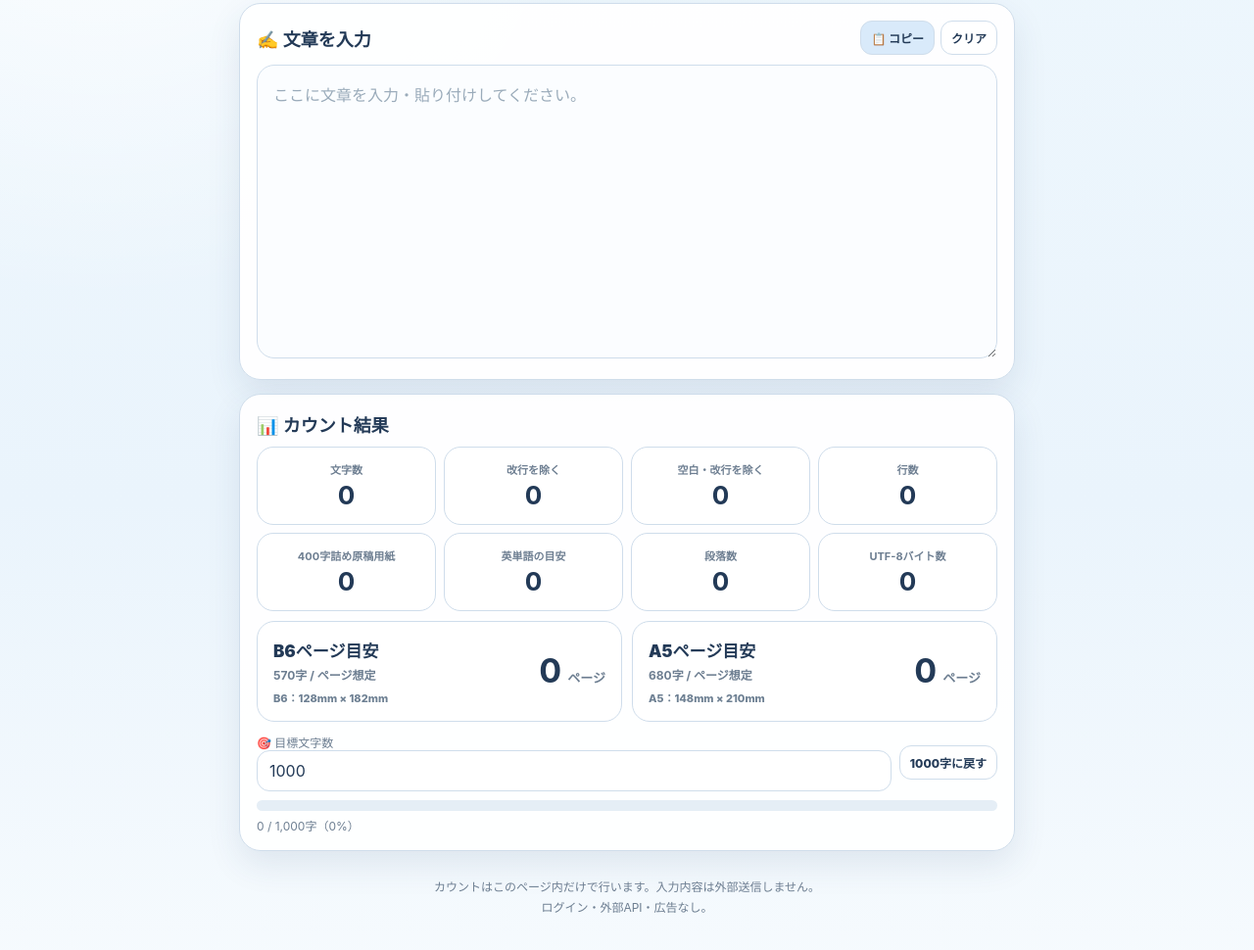
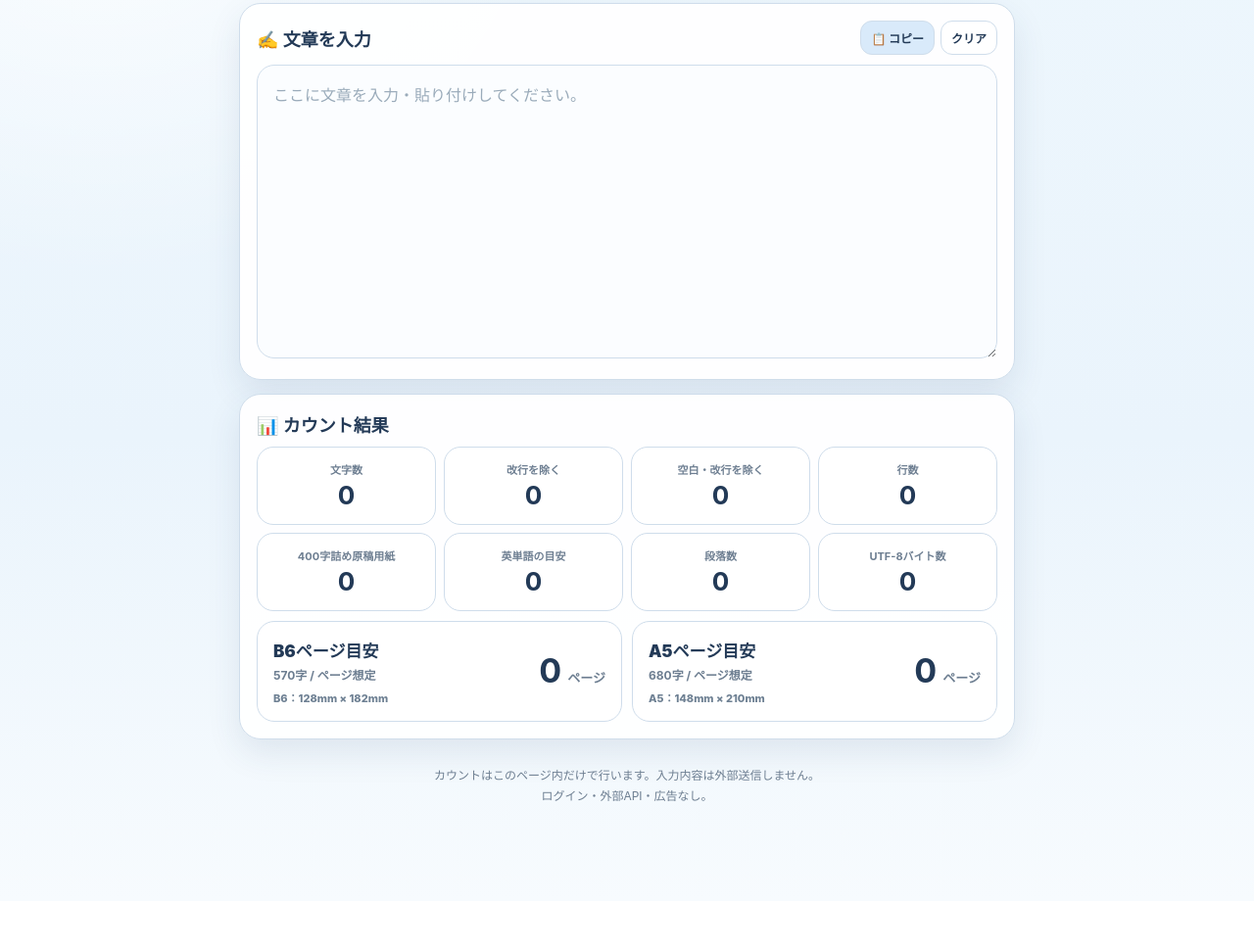
Before and after one commit to promptaiprotocol/moji-counter, a plain HTML site: page index.html in a window 1280 px wide. Shown: the part 206-1176 px from the top of the page at 98% size. After the commit the page ends 1126 px from the top, so only its background shows below. Drawn offline with Linux system fonts and the light colour scheme.

Commit message:
Add files via upload

```diff
--- a/index.html
+++ b/index.html
@@ -42,7 +42,7 @@
       padding:7px 14px;border:1px solid var(--line);border-radius:999px;
       background:rgba(255,255,255,.76);color:#526c89;font-weight:800;font-size:13px;
     }
-    h1{font-size:clamp(31px,8vw,46px);line-height:1.15;margin:12px 0 6px}
+    h1{font-size:clamp(24px,6vw,46px);line-height:1.15;margin:12px 0 6px;white-space:nowrap;letter-spacing:-.035em}
     .subtitle{margin:0;color:var(--muted);font-size:14px;line-height:1.7}
     .card{
       background:rgba(255,255,255,.95);
@@ -74,15 +74,6 @@
     }
     .counter .label{display:block;color:var(--muted);font-size:11px;font-weight:700;margin-bottom:5px}
     .counter b{font-size:26px;line-height:1.1}
-    .goal-row{display:grid;grid-template-columns:1fr auto;gap:8px;align-items:center;margin-top:12px}
-    .goal-input{
-      width:100%;min-width:0;border:1px solid var(--line);border-radius:13px;
-      padding:10px 12px;background:#fff;color:var(--ink);outline:none
-    }
-    .goal-label{font-size:12px;color:var(--muted)}
-    .progress{height:11px;background:#e5eef6;border-radius:999px;overflow:hidden;margin-top:9px}
-    .bar{height:100%;width:0;background:linear-gradient(90deg,var(--blue2),var(--yellow));transition:width .2s}
-    .progress-text{margin-top:6px;font-size:12px;color:var(--muted)}
     .formats{display:grid;grid-template-columns:1fr 1fr;gap:10px}
     .format{
       border:1px solid var(--line);border-radius:18px;background:#fff;padding:16px;
@@ -181,17 +172,7 @@
         <div class="page-value"><b id="a5Pages">0</b><span>ページ</span></div>
       </div>
     </div>
-
-    <div class="goal-row">
-      <div>
-        <div class="goal-label">🎯 目標文字数</div>
-        <input id="goalInput" class="goal-input" type="number" min="1" step="100" value="1000">
-      </div>
-      <button id="goalReset" class="tool">1000字に戻す</button>
-    </div>
-    <div class="progress"><div id="goalBar" class="bar"></div></div>
-    <div id="goalText" class="progress-text">0 / 1000字</div>
-  </section>
+</section>
 <p class="footer">カウントはこのページ内だけで行います。入力内容は外部送信しません。<br>ログイン・外部API・広告なし。</p>
 </main>
 
@@ -200,7 +181,7 @@
 <script>
 (()=>{
   const $=s=>document.querySelector(s);
-  const input=$("#textInput"), goal=$("#goalInput");
+  const input=$("#textInput");
 
   const cpLen=s=>Array.from(s).length;
   const bytes=s=>new TextEncoder().encode(s).length;
@@ -231,14 +212,9 @@
     $("#b6Pages").textContent=(all ? Math.ceil(all/570) : 0).toLocaleString();
     $("#a5Pages").textContent=(all ? Math.ceil(all/680) : 0).toLocaleString();
 
-    const g=Math.max(1,Number(goal.value)||1000);
-    const pct=Math.min(100,(all/g)*100);
-    $("#goalBar").style.width=pct+"%";
-    $("#goalText").textContent=`${all.toLocaleString()} / ${g.toLocaleString()}字（${Math.round(pct)}%）`;
   }
 
   input.addEventListener("input",render);
-  goal.addEventListener("input",render);
 
   $("#clearBtn").onclick=()=>{
     if(!input.value)return;
@@ -257,8 +233,6 @@
     }
   };
 
-  $("#goalReset").onclick=()=>{goal.value=1000;render()};
-
   render();
 
   if("serviceWorker" in navigator){
--- a/sw.js
+++ b/sw.js
@@ -1,4 +1,4 @@
-const CACHE="kachitto-moji-counter-v2";
+const CACHE="kachitto-moji-counter-v3";
 const ASSETS=["./","./index.html","./manifest.webmanifest","./icon-192.png","./icon-512.png","./apple-touch-icon.png","./favicon-32.png"];
 self.addEventListener("install",e=>{e.waitUntil(caches.open(CACHE).then(c=>c.addAll(ASSETS)));self.skipWaiting();});
 self.addEventListener("activate",e=>{e.waitUntil(caches.keys().then(keys=>Promise.all(keys.filter(k=>k!==CACHE).map(k=>caches.delete(k)))));self.clients.claim();});
```
Also changed, not shown: 1 other file.
